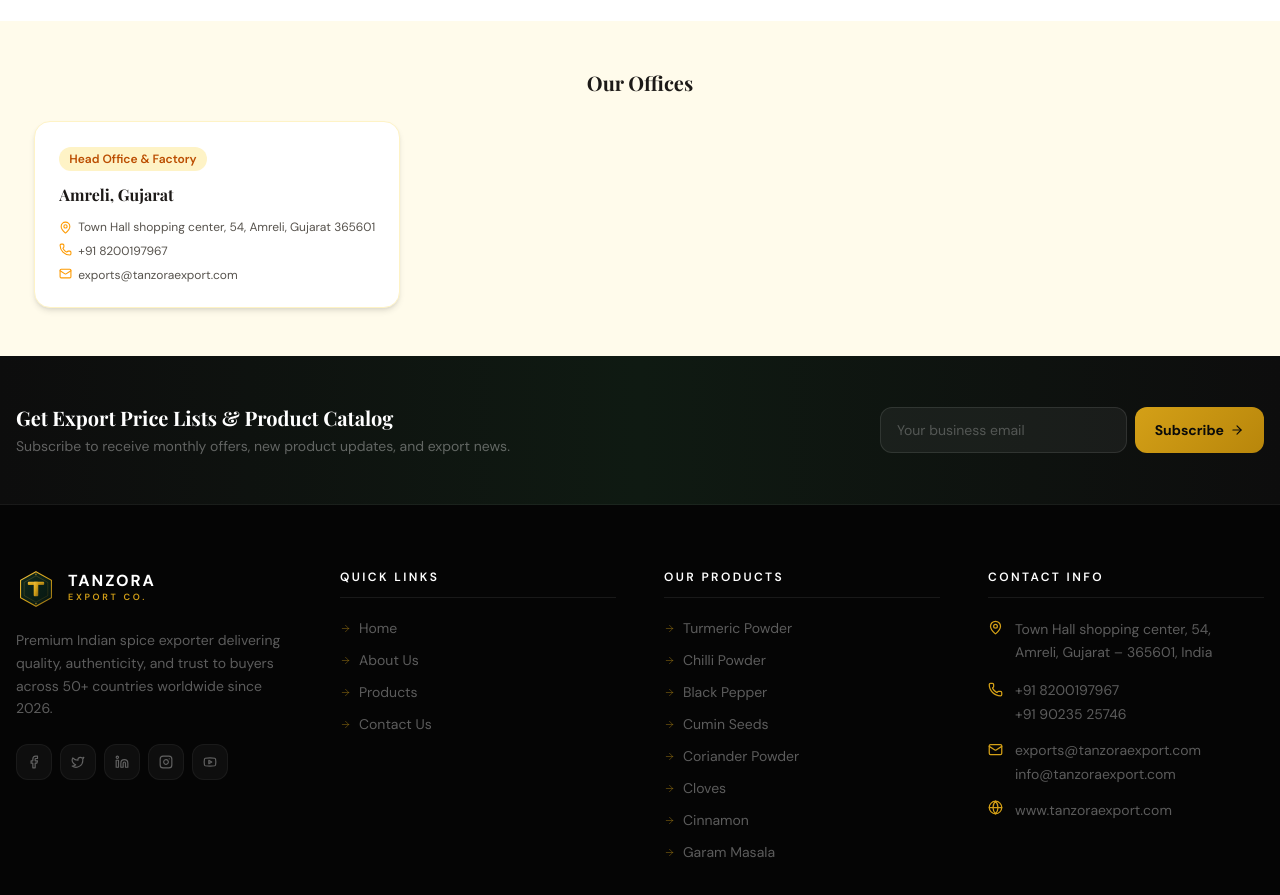
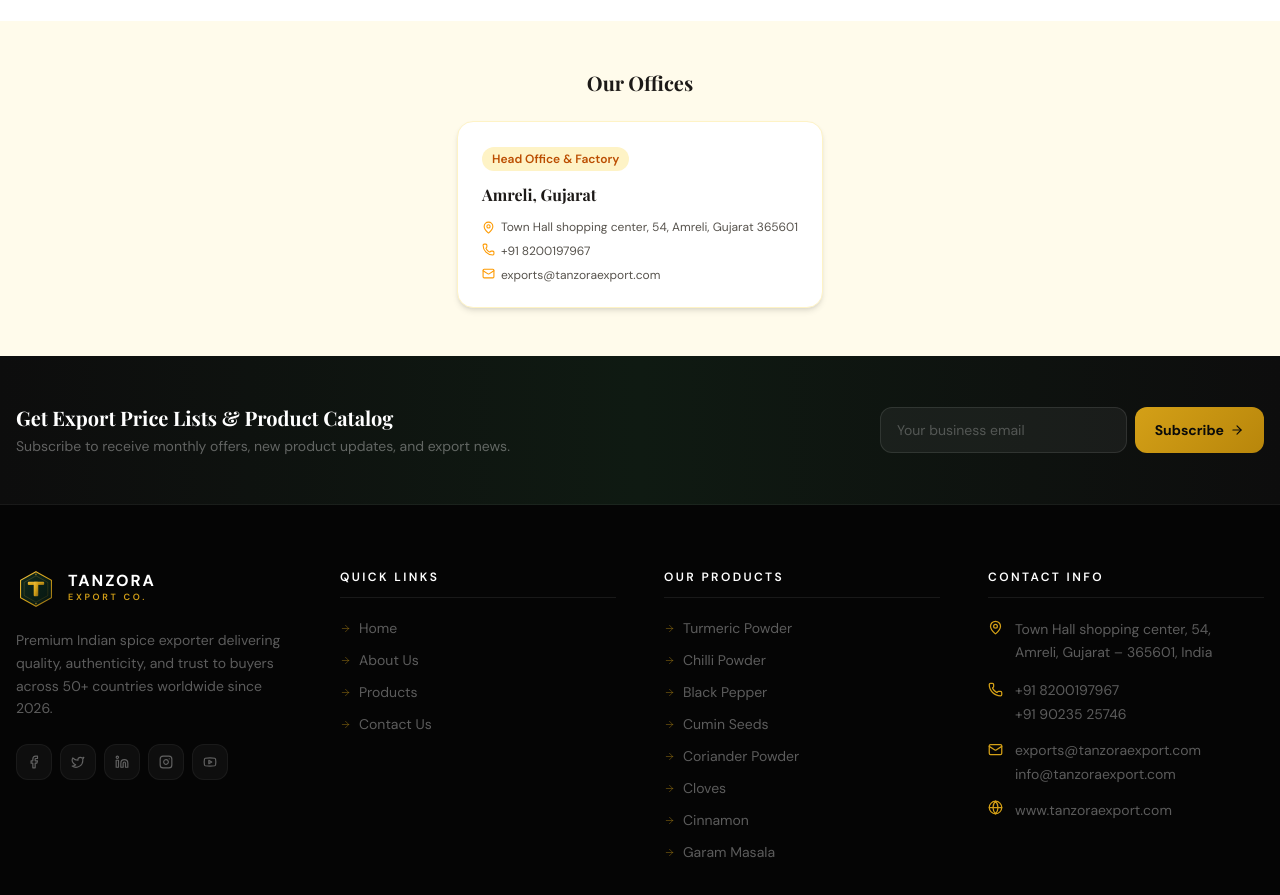
Before and after one commit to UtsavDevani90/import-export-, a React (Vite) app: page /contact in a window 1280 px wide. Shown: the part 2000-2895 px from the top of the page. Built offline with nearby package versions, Linux system fonts and the light colour scheme; a web font is replaced by a local one.

Commit message:
Center office section and update location details

```diff
--- a/src/app/pages/Contact.tsx
+++ b/src/app/pages/Contact.tsx
@@ -440,7 +440,7 @@ export function Contact() {
           <h2 className="text-stone-900 font-bold text-xl mb-6 text-center">
             Our Offices
             </h2>
-          <div className="grid grid-cols-1 sm:grid-cols-3 gap-5 justify-items-center">
+            <div className="flex justify-center">
             {[
               {
                 type: "Head Office & Factory",
```
